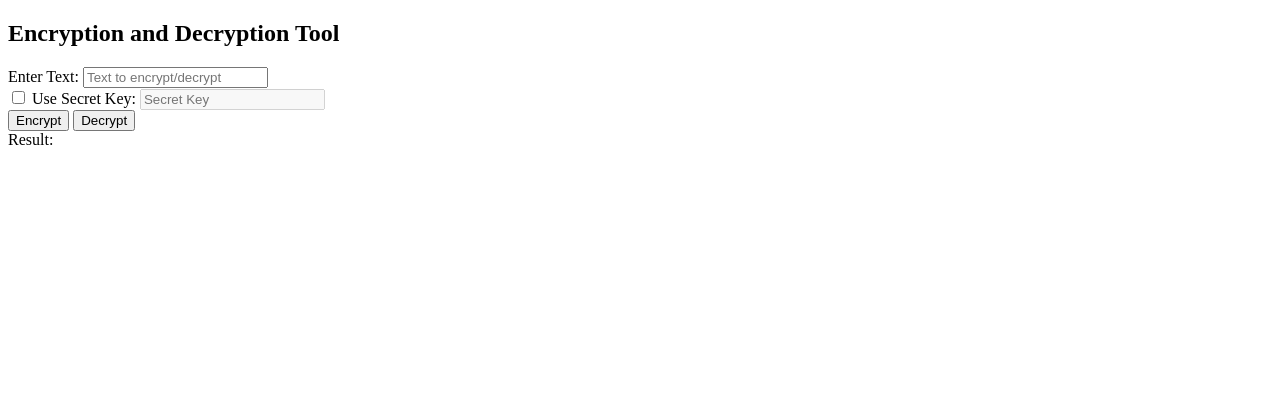
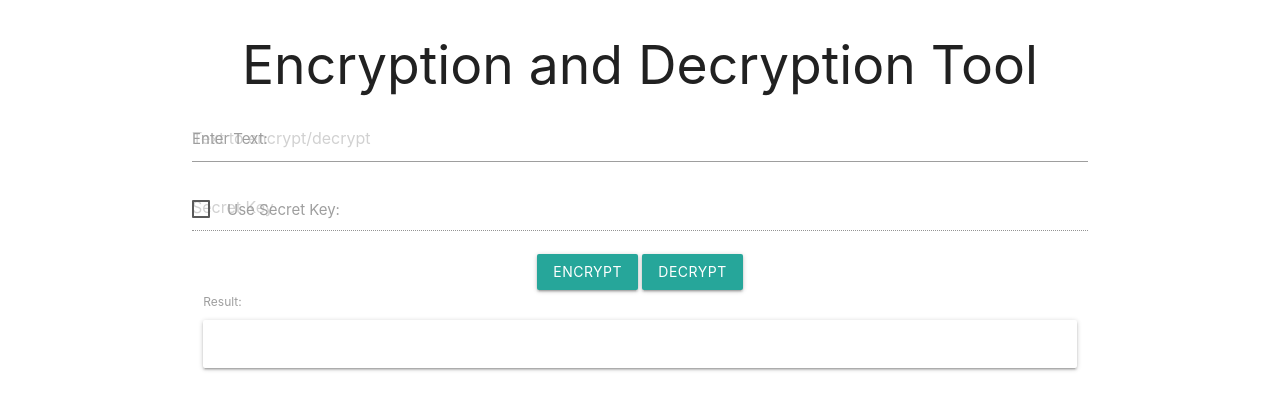
Before and after one commit to wilfredloh/portfolio, a website: page pages/crypto.html in a window 1280 px wide. Drawn offline with nearby package versions, Linux system fonts and the light colour scheme.

Commit message:
fancy css

```diff
--- a/pages/crypto.html
+++ b/pages/crypto.html
@@ -2,29 +2,78 @@
 <html>
   <head>
     <title>Encryption and Decryption</title>
+    <link
+      rel="stylesheet"
+      href="https://fonts.googleapis.com/css?family=Roboto:300,400,500,700&display=swap"
+    />
+    <link
+      rel="stylesheet"
+      href="https://fonts.googleapis.com/icon?family=Material+Icons"
+    />
+    <link
+      rel="stylesheet"
+      href="https://cdn.jsdelivr.net/npm/@mui/material@5.2.3/dist/material-design-icons-iconfont/dist/material-design-icons.css"
+    />
+    <link
+      rel="stylesheet"
+      href="https://cdn.jsdelivr.net/npm/@mui/material@5.2.3/dist/material-ui-icons/material-ui-icons.css"
+    />
+    <link
+      rel="stylesheet"
+      href="https://cdn.jsdelivr.net/npm/@mui/material@5.2.3/dist/material-ui-ripple-styles@5.2.3/dist/ripple.css"
+    />
+    <link
+      rel="stylesheet"
+      href="https://cdn.jsdelivr.net/npm/@mui/material@5.2.3/dist/material-ui-ripple-styles@5.2.3/dist/ripple.min.css"
+    />
+    <link
+      rel="stylesheet"
+      href="https://cdnjs.cloudflare.com/ajax/libs/materialize/1.0.0/css/materialize.min.css"
+    />
   </head>
   <body>
-    <h2>Encryption and Decryption Tool</h2>
+    <div class="container">
+      <h2 class="center-align">Encryption and Decryption Tool</h2>
 
-    <div>
-      <label for="inputText">Enter Text:</label>
-      <input type="text" id="inputText" placeholder="Text to encrypt/decrypt" />
-    </div>
+      <div class="input-field">
+        <input
+          type="text"
+          id="inputText"
+          class="validate"
+          placeholder="Text to encrypt/decrypt"
+        />
+        <label for="inputText">Enter Text:</label>
+      </div>
 
-    <div>
-      <input type="checkbox" id="useSecretKey" />
-      <label for="useSecretKey">Use Secret Key:</label>
-      <input type="text" id="secretKey" placeholder="Secret Key" disabled />
-    </div>
+      <div class="input-field">
+        <label>
+          <input type="checkbox" id="useSecretKey" />
+          <span>Use Secret Key:</span>
+        </label>
+        <input
+          type="text"
+          id="secretKey"
+          class="validate"
+          placeholder="Secret Key"
+          disabled
+        />
+      </div>
 
-    <div>
-      <button id="encryptButton">Encrypt</button>
-      <button id="decryptButton">Decrypt</button>
-    </div>
+      <div class="center-align">
+        <button class="waves-effect waves-light btn" id="encryptButton">
+          Encrypt
+        </button>
+        <button class="waves-effect waves-light btn" id="decryptButton">
+          Decrypt
+        </button>
+      </div>
 
-    <div>
-      <label>Result:</label>
-      <div id="output"></div>
+      <div class="row">
+        <div class="col s12">
+          <label for="output">Result:</label>
+          <div class="card-panel" id="output"></div>
+        </div>
+      </div>
     </div>
 
     <!-- Include crypto-js library -->
```
